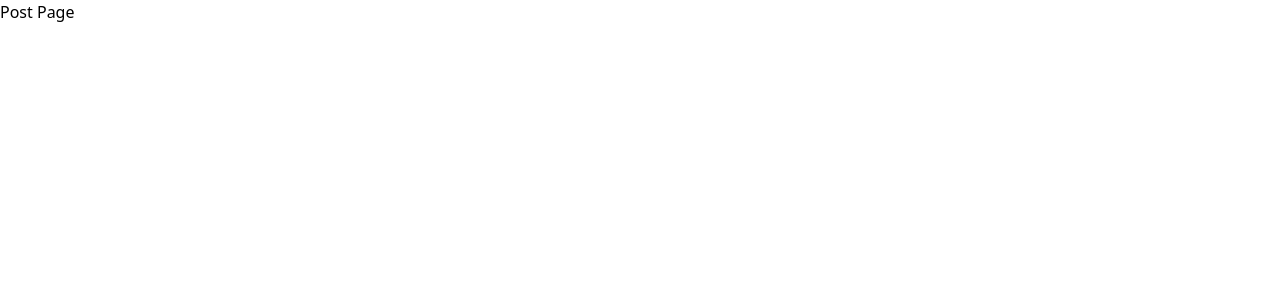
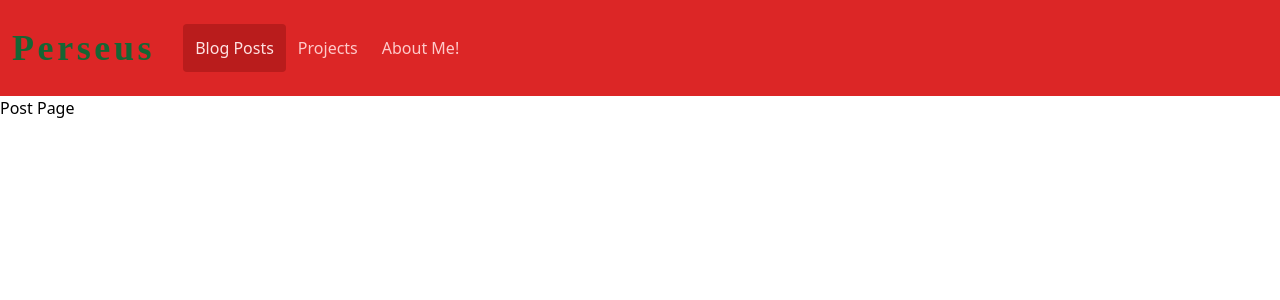
Before and after one commit to rayyan016/Fluorine, a React (Create React App) app: page /post in a window 1280 px wide. Shown: the top 300 px of the page. Built offline with nearby package versions, Linux system fonts and the light colour scheme.

Commit message:
Added features to NavBar component

```diff
--- a/src/App.js
+++ b/src/App.js
@@ -4,12 +4,15 @@ import About from  "./components/About";
 import SinglePost from  "./components/SinglePost";
 import Post from  "./components/Post";
 import Project from  "./components/Project";
+import NavBar from "./components/NavBar";
 import "./App.css";
 
 
 function App() {
   return(
     <BrowserRouter>
+      <NavBar/>
+
       <Routes>
         <Route path="/" element={<Home />} exact />
         <Route path="/about" element={<About />} />
--- a/src/components/NavBar.js
+++ b/src/components/NavBar.js
@@ -1,8 +1,59 @@
-import React from 'react';
+import React from "react";
+import { NavLink } from "react-router-dom";
 
-export default function NavBar(){
-    return(
+export default function NavBar() {
+  return (
     <>
-        <h1>Navbar Page</h1>
-    </>)
+      <header className="bg-red-600">
+        <div className="container mx-auto flex justify-between">
+          <nav className="flex">
+            <NavLink
+              to="/"
+              exact
+              className={(navData) =>
+                navData.isActive
+                  ? "inline-flex items-center py-6 px-3 mr-4 text-white hover:text-green-800 text-4xl font-bold cursive tracking-widest"
+                  : "inline-flex items-center py-6 px-3 mr-4 text-red-100 hover:text-green-800 text-4xl font-bold cursive tracking-widest"
+              }
+            >
+              Perseus
+            </NavLink>
+            <NavLink
+              to="/post"
+              className={(navData) =>
+                navData.isActive
+                  ? "inline-flex items-center py-3 px-3 my-6 rounded text-red-100 bg-red-700 hover:text-green-800"
+                  : "inline-flex items-center py-3 px-3 my-6 rounded text-red-200 hover:text-green-800"
+              }
+            >
+              Blog Posts
+            </NavLink>
+            <NavLink
+              to="/project"
+              className={(navData) =>
+                navData.isActive
+                  ? "inline-flex items-center py-3 px-3 my-6 rounded text-red-100 bg-red-700 hover:text-green-800"
+                  : "inline-flex items-center py-3 px-3 my-6 rounded text-red-200 hover:text-green-800"
+              }
+            >
+              Projects
+            </NavLink>
+            <NavLink
+              to="/about"
+              className={(navData) =>
+                navData.isActive
+                  ? "inline-flex items-center py-3 px-3 my-6 rounded text-red-100 bg-red-700 hover:text-green-800"
+                  : "inline-flex items-center py-3 px-3 my-6 rounded text-red-200 hover:text-green-800"
+              }
+            >
+              About Me!
+            </NavLink>
+          </nav>
+        </div>
+      </header>
+    </>
+  );
 }
+
+// className={(navData) => navData.isActive ? "active" : "" }
+// className="inline-flex items-center py-3 px-3 my-6 rounded text-red-200 hover:text-green-800"
```
